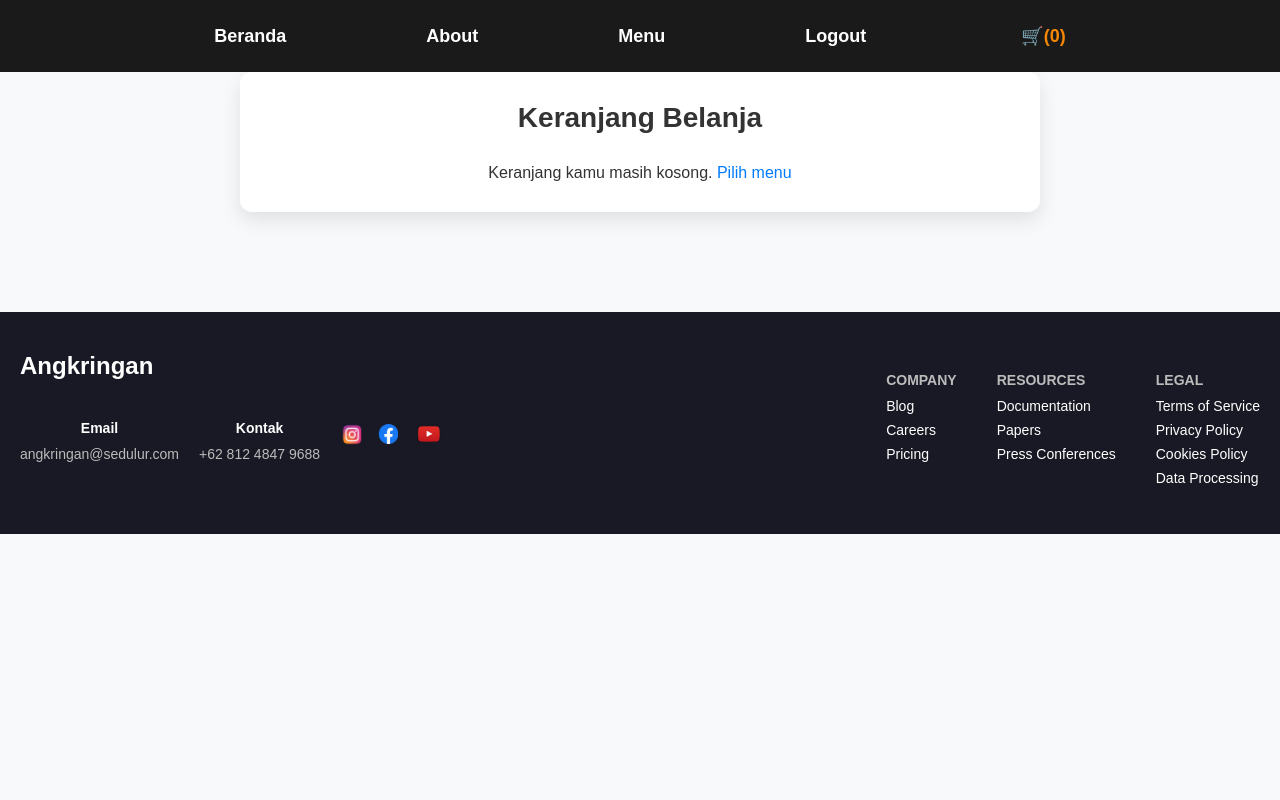
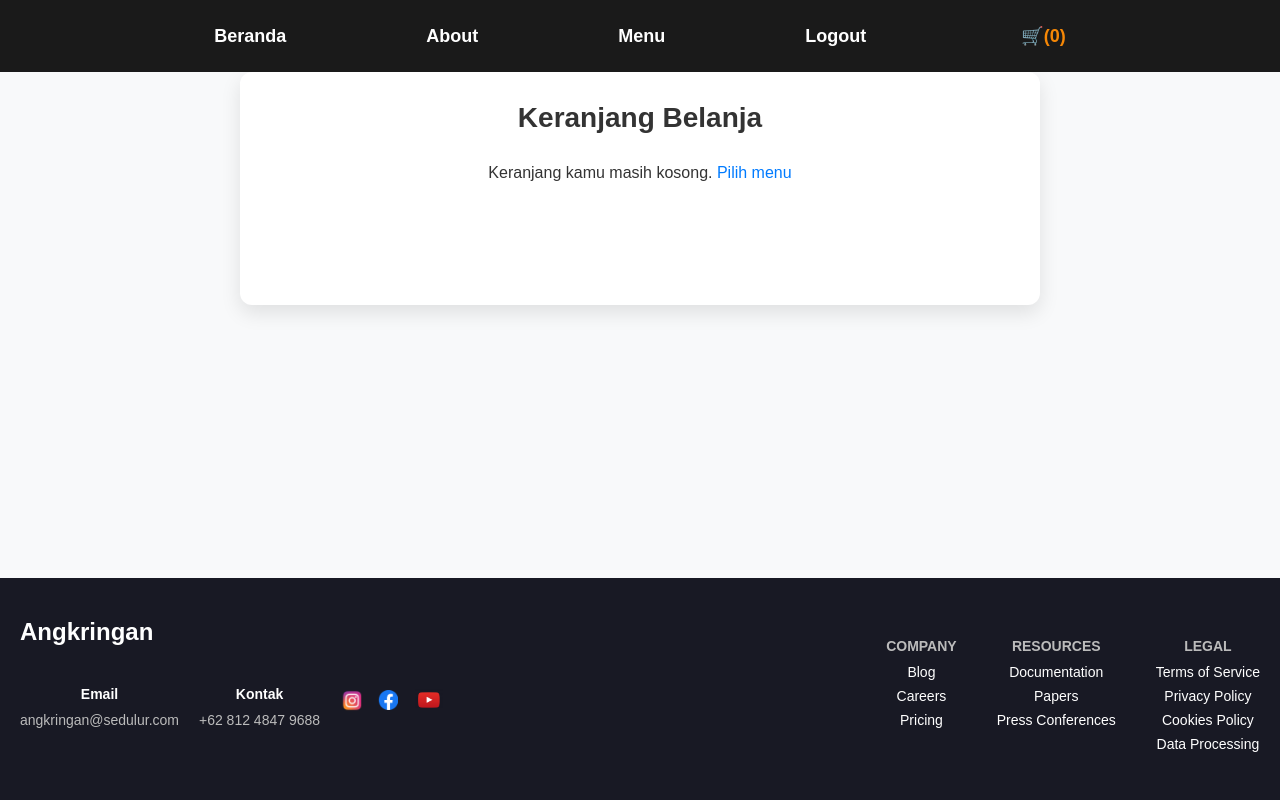
Before and after one commit to irsyadst/IPPL, a PHP site: page /includes/keranjang.php in a window 1280 px wide. Run offline with PHP 8.4, Linux system fonts and the light colour scheme; the visitor is signed in with stand-in values (Sample User, id 1).

```diff
--- a/assets/style/checkout_sukses.css
+++ b/assets/style/checkout_sukses.css
@@ -26,7 +26,7 @@ body {
 .checkout-success h1 {
     text-align: center;
     font-size: 32px;
-    color: #28a745;
+    color: #d48700;
     margin-bottom: 20px;
 }
 
@@ -68,7 +68,7 @@ body {
 /* Button Kembali */
 .back-btn {
     display: inline-block;
-    background-color: #007bff;
+    background-color: #6c757d;
     color: white;
     padding: 10px 20px;
     text-align: center;
--- a/assets/style/keranjang.css
+++ b/assets/style/keranjang.css
@@ -5,10 +5,30 @@
   box-sizing: border-box;
 }
 
-body {
+html, body {
+  height: 100%;
   font-family: 'Segoe UI', Tahoma, Geneva, Verdana, sans-serif;
   background-color: #f8f9fa;
   color: #333;
+}
+
+/* Kontainer utama */
+body > .container {
+  display: flex;
+  flex-direction: column;
+  min-height: 100vh;
+}
+
+/* Area konten fleksibel */
+.cart-container {
+  flex: 1;
+  padding: 30px;
+  background-color: #fff;
+  border-radius: 12px;
+  box-shadow: 0 8px 20px rgba(0,0,0,0.1);
+  margin: auto;
+  max-width: 800px;
+  width: 100%;
 }
 
 h1 {
@@ -18,15 +38,6 @@ h1 {
 }
 
 /* Tabel keranjang */
-.cart-container {
-    padding: 30px;
-    background-color: #fff;
-    border-radius: 12px;
-    box-shadow: 0 8px 20px rgba(0,0,0,0.1);
-    margin: auto;
-    max-width: 800px;
-}
-
 .cart-table {
   width: 100%;
   border-collapse: collapse;
@@ -132,6 +143,14 @@ p a:hover {
   text-decoration: underline;
 }
 
+/* Footer */
+footer {
+  background-color: #f5f5f5;
+  padding: 15px 0;
+  text-align: center;
+  margin-top: auto;
+}
+
 /* Responsive */
 @media (max-width: 600px) {
   .checkout-actions {
--- a/includes/checkout_sukses.php
+++ b/includes/checkout_sukses.php
@@ -44,7 +44,7 @@ while ($row = mysqli_fetch_assoc($result_items)) {
 <?php include __DIR__ . "/../layout/navbar.php"; ?>
 
     <div class="checkout-success">
-        <h1>✅ Pesanan Berhasil!</h1>
+        <h1>Pesanan Berhasil!</h1>
         <p>Pesanan kamu telah diterima. ID Pesanan: <strong>#<?= $order['id_order'] ?></strong></p>
         <p>Total: <strong>Rp<?= number_format($order['total']) ?></strong></p>
 
```
